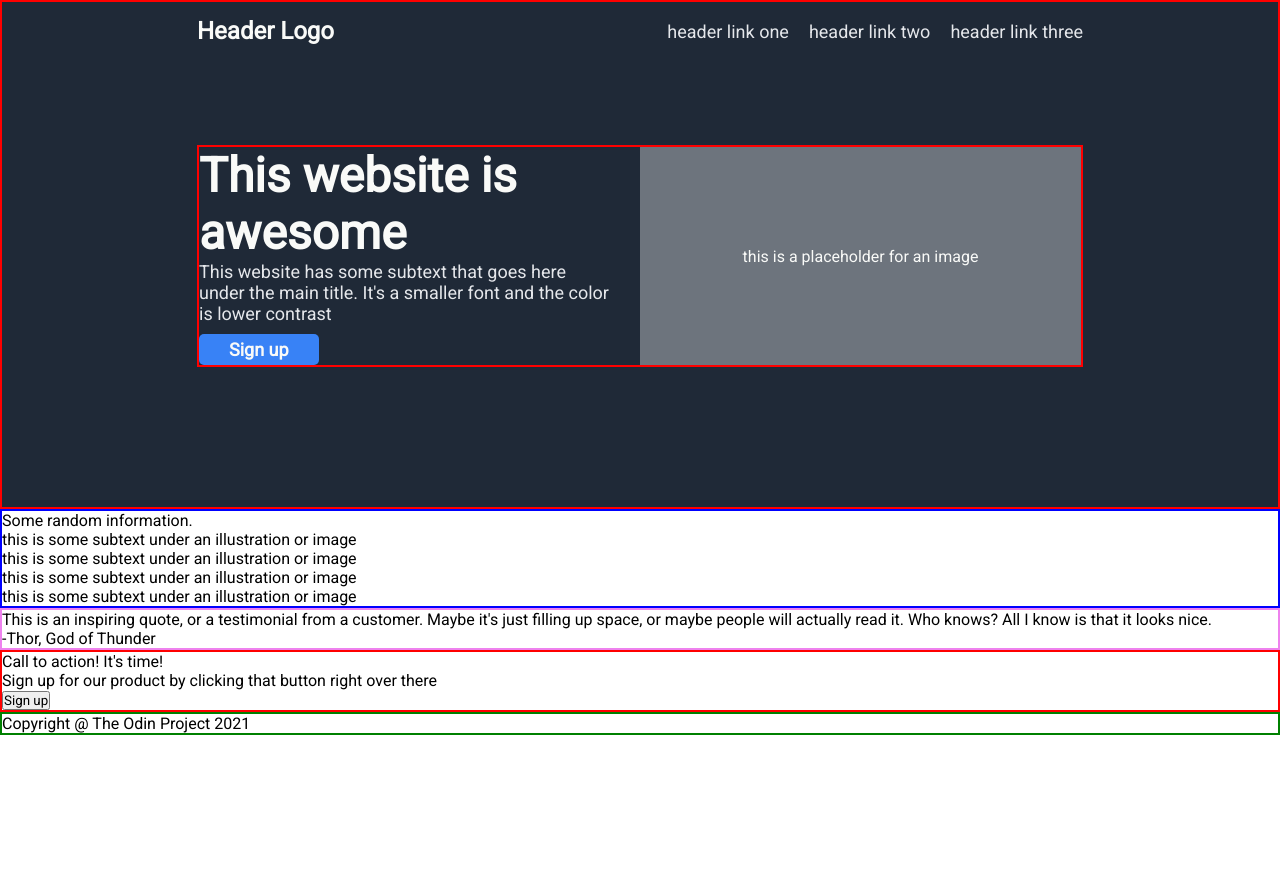
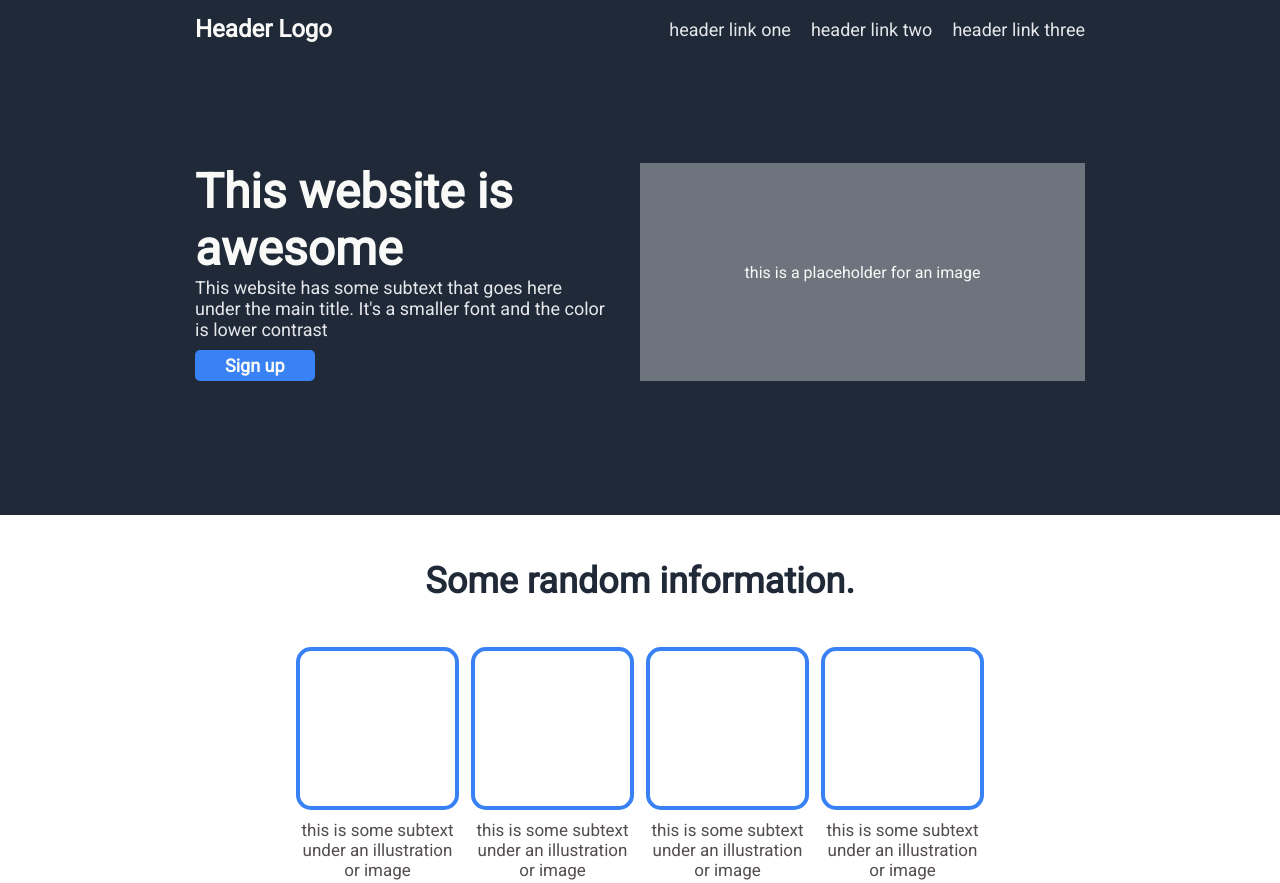
Before and after one commit to Yahds/landing-page, a plain HTML site: page index.html in a window 1280 px wide. Shown: the top 883 px of the page. Before the commit the page ends 800 px from the top, so only its background shows below. Drawn offline with Linux system fonts and the light colour scheme.

Commit message:
Modified the information section

```diff
--- a/index.html
+++ b/index.html
@@ -27,7 +27,7 @@
             </div>
        </header>
        <section id="information">
-            <div class="info-title">Some random information.</div>
+            <h1 class="info-title">Some random information.</h1>
             <div class="info-holder">
                 <div class="info">
                     <div class="info-img-holder"></div>
--- a/styles.css
+++ b/styles.css
@@ -13,7 +13,7 @@ a{
 
 /* Header */
 header {
-    border: 2px solid red;
+    height: 500px;
     background-color: #1F2937;
     padding: 15px 195px 0;
 }
@@ -44,8 +44,7 @@ header .header-holder .desc-holder .sign-up{
 }
 
 header .header-holder{
-    margin: 100px 0 140px;
-    border: 2px solid red;
+    margin: 120px 0 140px;
     display: flex;
 }
 
@@ -87,13 +86,50 @@ header .header-holder .img-holder .img-txt{
     color: #F9FAF8;
 }
 
+/* Section: Information */
+section#information{
+    padding: 0 0 120px;
+}
+
+section#information .info-title{
+    color:#1F2937;
+    font-size: 36px;
+    font-weight: bold;
+    text-align: center;
+    padding: 45px 0 45px;
+}
+
+section#information .info-holder{
+    margin: 0 300px 0;
+    display: flex;
+    justify-content: space-between;
+    gap:10px;
+}
+
+section#information .info-holder .info{
+    width: 155px;
+    display: flex;
+    flex-direction: column;
+}
+
+section#information .info-holder .info .info-txt-holder{
+    margin: 10px 0 0;
+    color: rgb(83, 77, 77);
+    font-size: 17px;
+    text-align: center;
+    width: 100%;
+}
+
+section#information .info-holder .info .info-img-holder{
+    border: 4px solid #3882F6;
+    border-radius: 15px;
+    height: 155px;
+    width: 100%;
+    align-self: center;
+}
 
 
 
-/* Section: Information */
-section#information{
-    border: 2px solid blue;
-}
 
 /* Section: Quote */
 section#quote{
```
